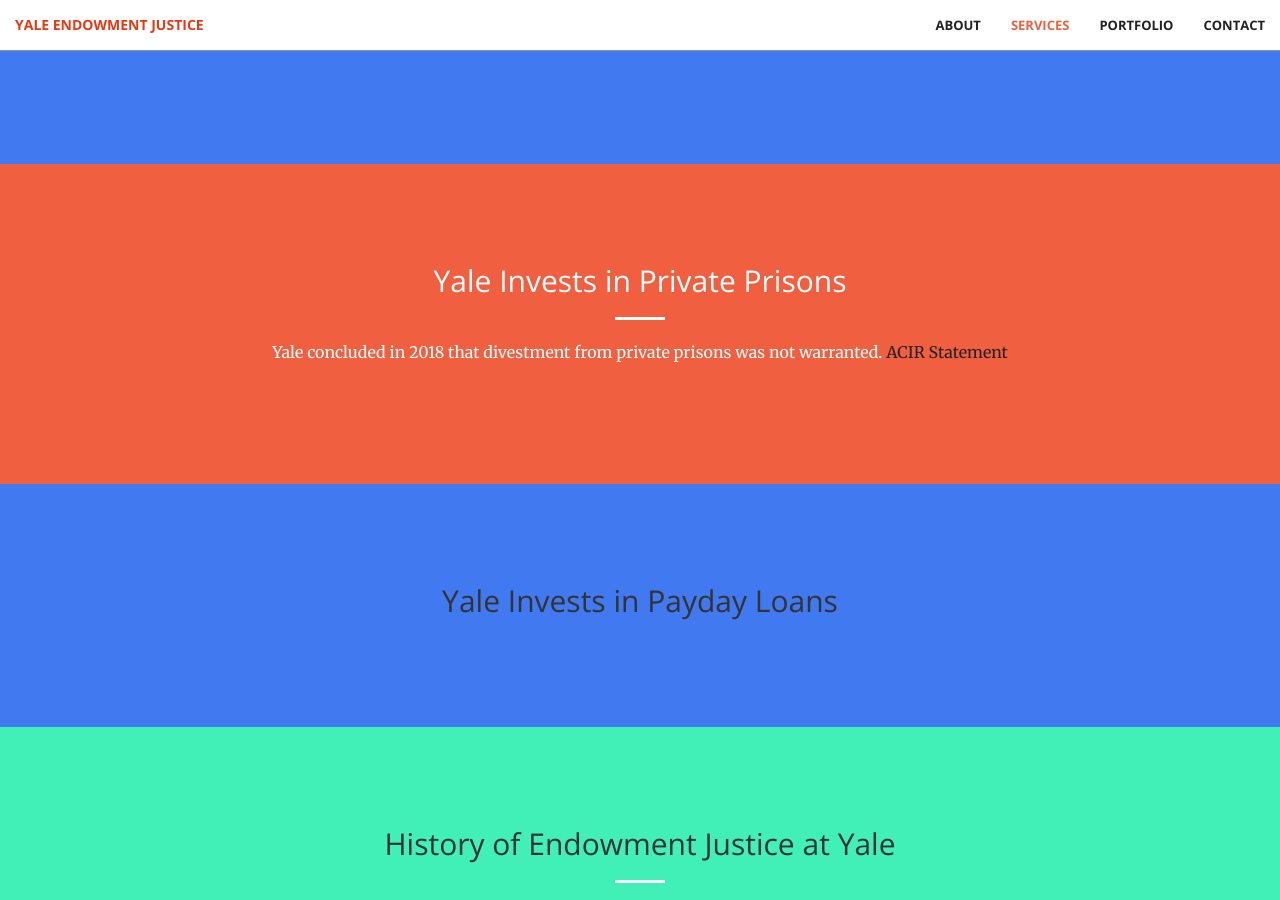
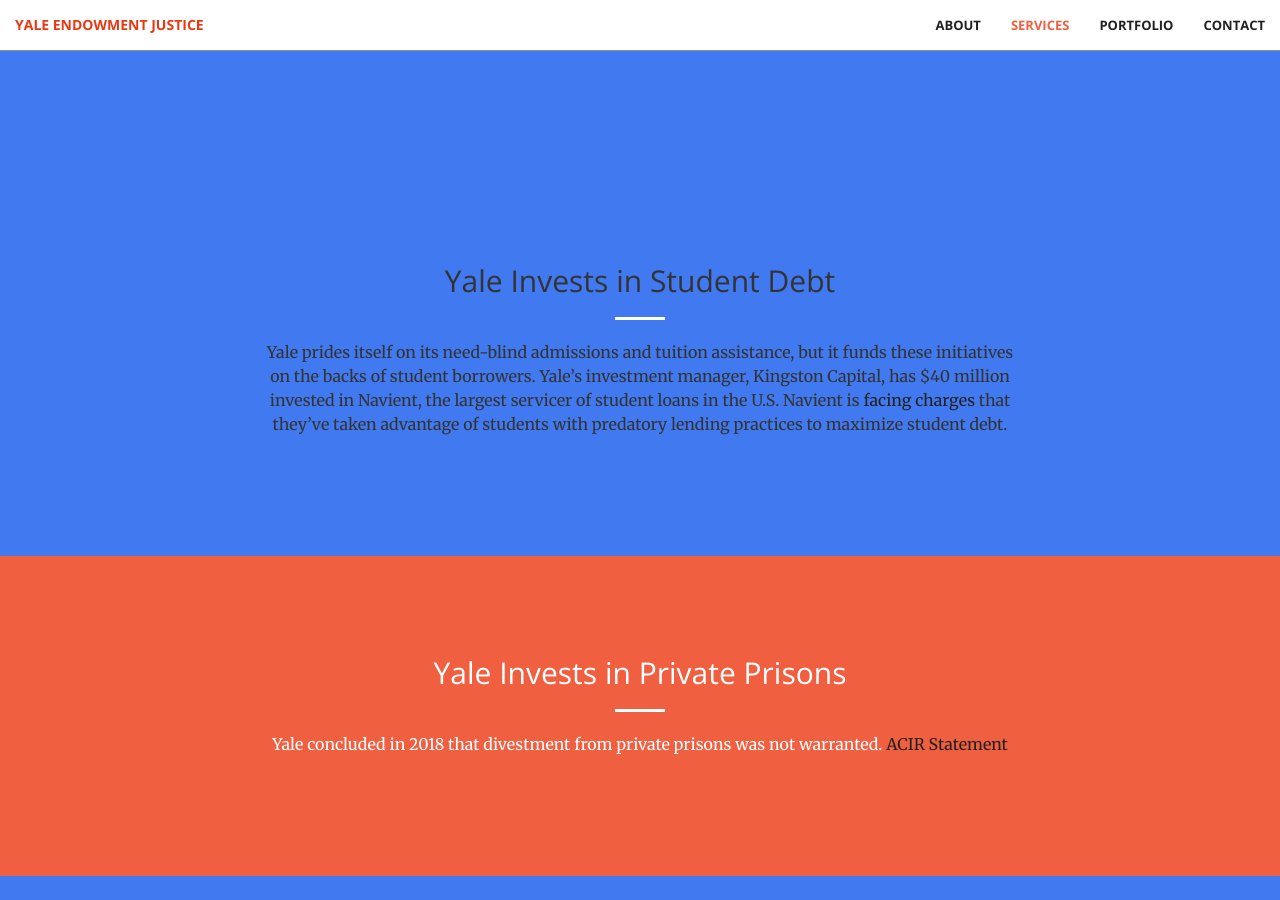
Before and after one commit to askew1312/divest, a Jekyll site: the page built from index.html, in a window 1280 px wide and 900 px high, scrolled down 2688 px. Built offline with Jekyll 4.4.1, drawn with Linux system fonts in a browser that asks for light colours.

Commit message:
add student debt

```diff
--- /dev/null
+++ b/_includes/student-debt.html
@@ -0,0 +1,13 @@
+<section class="bg-secondary" id="about">
+    <div class="container">
+        <div class="row">
+            <div class="col-lg-8 col-lg-offset-2 text-center">
+                <h2 class="section-heading">Yale Invests in Student Debt</h2>
+                <hr class="light text-faded">
+
+                <p>Yale prides itself on its need-blind admissions and tuition assistance, but it funds these initiatives on the backs of student borrowers. Yale’s investment manager, Kingston Capital, has $40 million invested in Navient, the largest servicer of student loans in the U.S. Navient is <a href="https://www.nytimes.com/2017/04/09/business/dealbook/states-say-navient-preyed-on-students.html">facing charges</a> that they’ve taken advantage of students with predatory lending practices to maximize student debt.</p>
+                </p>
+            </div>
+        </div>
+    </div>
+</section>
--- a/_layouts/front.html
+++ b/_layouts/front.html
@@ -10,6 +10,7 @@
   {% include services.html %}
   {% include puerto-rico.html %}
   {% include fossil-fuels.html %}
+  {% include student-debt.html %}
   {% include private-prisons.html %}
   {% include payday-loans.html %}
   {% include history.html %}
```
Also changed, not shown: 1 other file.
